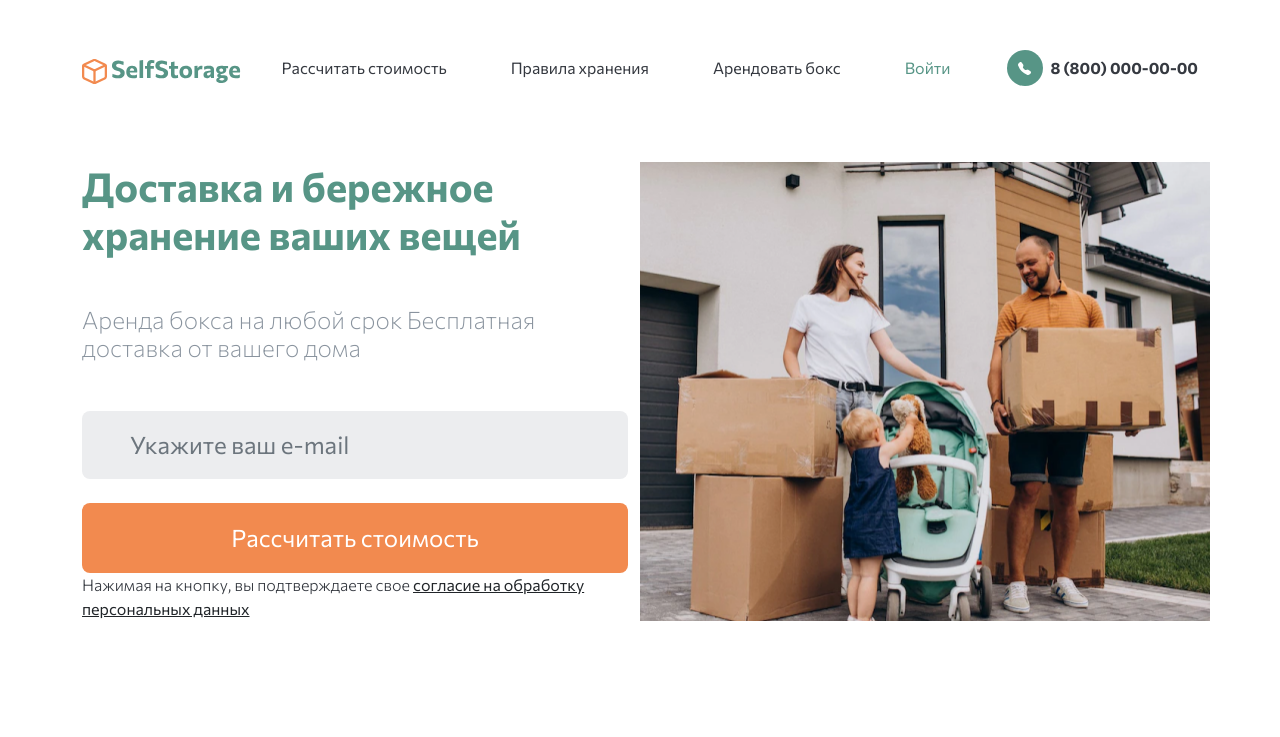
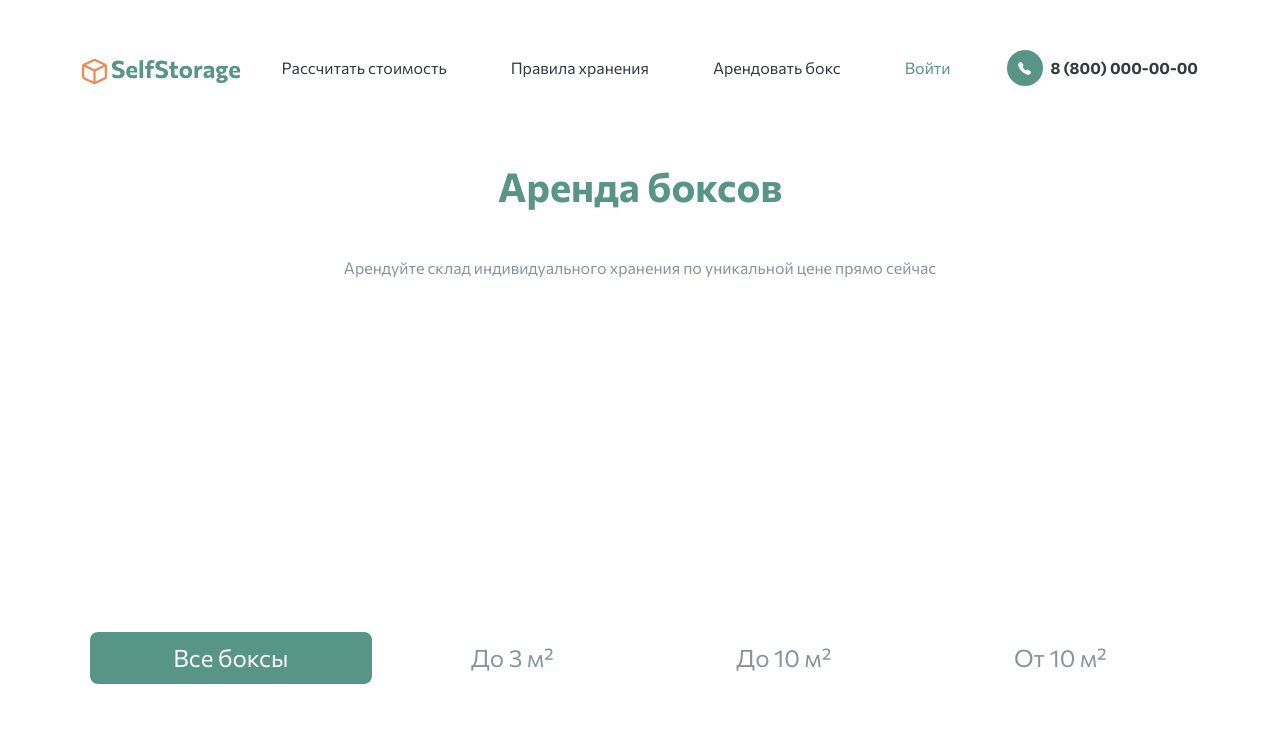
Before and after one commit to gennadis/self-storage, a Django app: page /boxes in a window 1280 px wide. Shown: the top 737 px of the page. Run offline with Django 4.2, Linux system fonts and the light colour scheme; data that the repository does not hold is empty.

Commit message:
Remove delivery block

```diff
--- a/templates/boxes.html
+++ b/templates/boxes.html
@@ -71,24 +71,6 @@
   </aside>
 
 	<main class="container mt-header">
-		<article class="row">
-			<div class="col-12 col-lg-6 mb-3 mb-lg-0">
-				<h1 class="fw-bold SelfStorage_green mb-5">Доставка и бережное хранение ваших вещей</h1>
-				<h4 class="fw-lighter SelfStorage_grey mb-5">Аренда бокса на любой срок Бесплатная доставка от вашего
-					дома </h4>
-				<form class="">
-					<input type="text" required name="EMAIL1"
-						class="form-control  border-8 mb-4 py-3 px-5 border-0 fs_24 SelfStorage__bg_lightgrey"
-						placeholder="Укажите ваш e-mail">
-					<button
-						class="btn  border-8 py-3 px-5 w-100 text-white fs_24 SelfStorage__bg_orange SelfStorage__btn2_orange">Рассчитать
-						стоимость</button>
-					<span class="text-center fw-light">Нажимая на кнопку, вы подтверждаете свое <a href="#"
-							class="link-dark">согласие на обработку персональных данных</a></span>
-				</form>
-			</div>
-			<div class="col-12 col-lg-6 SelfStorage__img"></div>
-		</article>
 		<article class="mt-header">
 			<h1 class="text-center fw-bold SelfStorage_green mb-5">Аренда боксов</h1>
 			<h6 class="text-center SelfStorage_grey">Арендуйте склад индивидуального хранения по уникальной цене прямо
```
